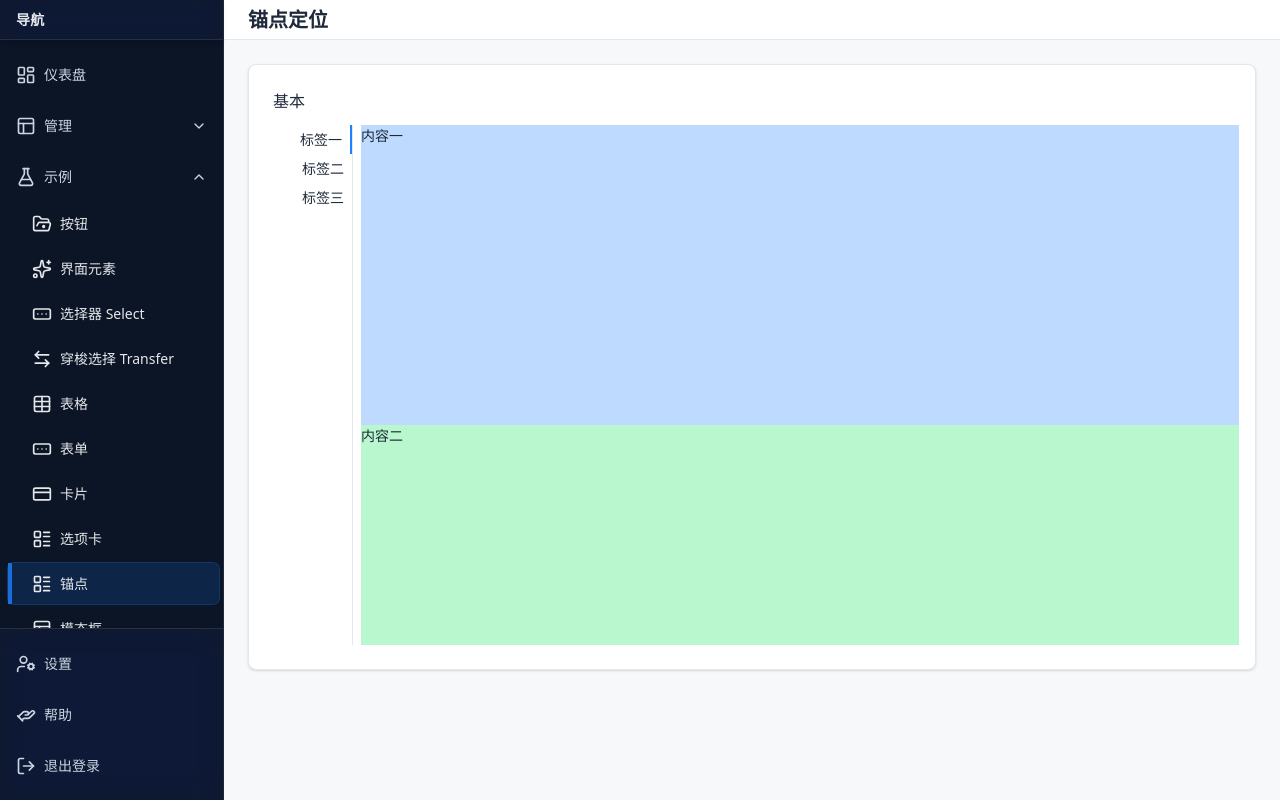
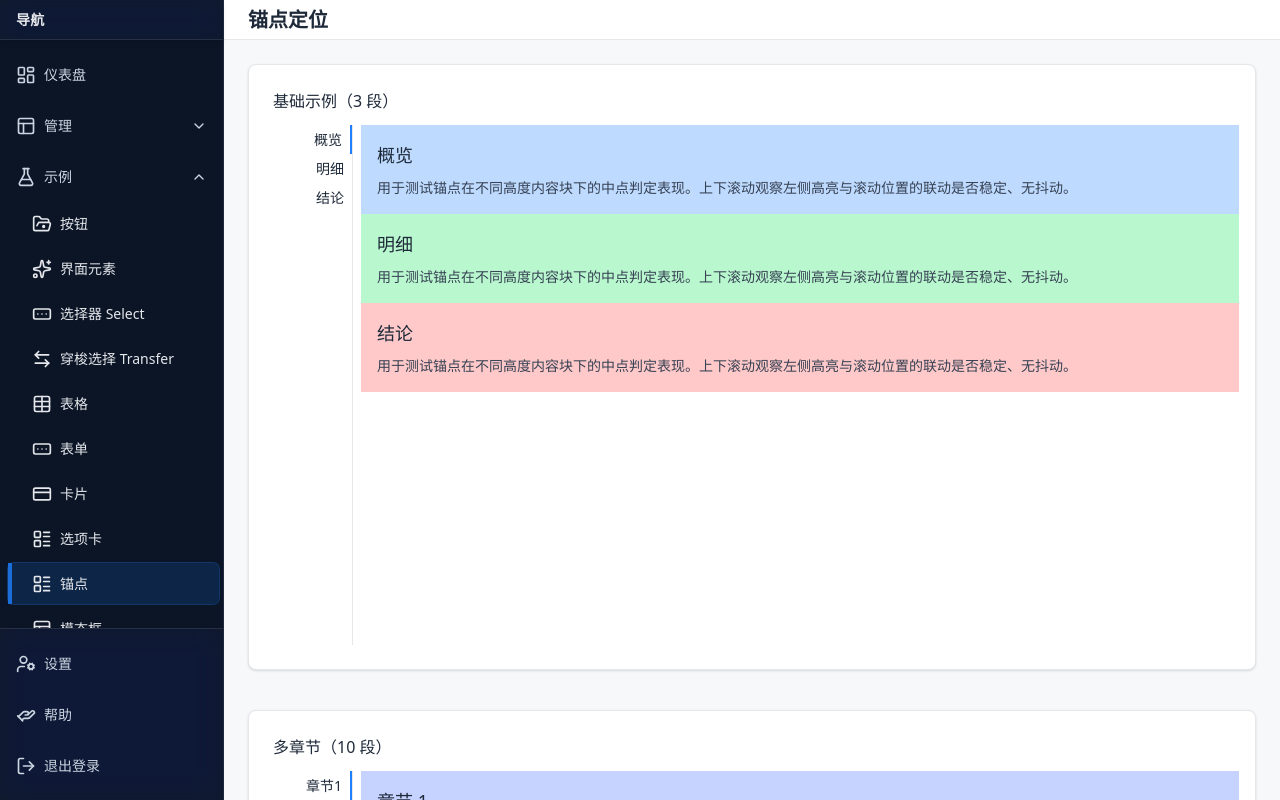
Before and after one commit to zhoumingxuan/sass-ui, a Next.js app: page /demo/anchor in a window 1280 px wide. Built offline with nearby package versions, Linux system fonts and the light colour scheme.

Commit message:
各类控件修改

```diff
--- a/src/app/demo/anchor/page.tsx
+++ b/src/app/demo/anchor/page.tsx
@@ -4,9 +4,52 @@ import Layout from '@/components/Layout';
 import Card from '@/components/Card';
 import Anchor from '@/components/Anchor';
 import { menuItems, footerItems } from '@/components/menuItems';
-import { useEffect, useRef } from 'react';
+
+function Block({
+  title,
+  minH,
+  bg,
+  text = '',
+}: {
+  title: string;
+  minH: number;
+  bg: string;
+  text?: string;
+}) {
+  return (
+    <div className={`${bg} min-h-[${minH}px] p-4`}>
+      <div className="text-lg font-medium mb-2">{title}</div>
+      <p className="text-gray-700">
+        {text ||
+          '用于测试锚点在不同高度内容块下的中点判定表现。上下滚动观察左侧高亮与滚动位置的联动是否稳定、无抖动。'}
+      </p>
+    </div>
+  );
+}
 
 export default function AnchorDemo() {
+  const itemsBasic = [
+    { key: 'a', label: '概览', content: <Block title="概览" minH={320} bg="bg-blue-200" /> },
+    { key: 'b', label: '明细', content: <Block title="明细" minH={720} bg="bg-green-200" /> },
+    { key: 'c', label: '结论', content: <Block title="结论" minH={420} bg="bg-red-200" /> },
+  ];
+
+  const itemsMany = Array.from({ length: 10 }).map((_, i) => {
+    const pool = ['bg-indigo-200', 'bg-emerald-200', 'bg-amber-200', 'bg-sky-200', 'bg-rose-200', 'bg-lime-200'];
+    const heights = [360, 520, 400, 640, 300, 560, 380, 600, 340, 480];
+    return {
+      key: `m-${i + 1}`,
+      label: `章节${i + 1}`,
+      content: <Block title={`章节 ${i + 1}`} minH={heights[i]} bg={pool[i % pool.length]} />,
+    };
+  });
+
+  const itemsExtreme = [
+    { key: 'x-1', label: '短块', content: <Block title="短块" minH={220} bg="bg-amber-200" /> },
+    { key: 'x-2', label: '超长块', content: <Block title="超长块" minH={1200} bg="bg-sky-200" /> },
+    { key: 'x-3', label: '短块', content: <Block title="短块" minH={240} bg="bg-emerald-200" /> },
+    { key: 'x-4', label: '较长块', content: <Block title="较长块" minH={800} bg="bg-rose-200" /> },
+  ];
 
   return (
     <Layout
@@ -15,19 +58,20 @@ export default function AnchorDemo() {
       header={<div className="text-xl font-semibold text-gray-800">锚点定位</div>}
     >
       <div className="space-y-10">
-        {/* 1. 基础 tabs（line） */}
         <Card>
-          <div className="text-base font-medium mb-3">基本</div>
-          <Anchor className='min-h-[520px] max-h-[520px] h-[520px]' items={[
-            { key: 'a', label: '标签一', content: <div className='bg-blue-200 min-h-[300px]'>内容一</div> },
-            { key: 'b', label: '标签二', content: <div className='bg-green-200 min-h-[700px]'>内容二</div> },
-            { key: 'c', label: '标签三', content: <div className='bg-red-200 min-h-[400px]'>内容三</div> },
-          ]}>
-
-          </Anchor>
+          <div className="text-base font-medium mb-3">基础示例（3 段）</div>
+          <Anchor className="min-h-[520px] max-h-[520px] h-[520px]" items={itemsBasic} />
         </Card>
 
+        <Card>
+          <div className="text-base font-medium mb-3">多章节（10 段）</div>
+          <Anchor className="min-h-[520px] max-h-[520px] h-[520px]" items={itemsMany} tailSpacer />
+        </Card>
 
+        <Card>
+          <div className="text-base font-medium mb-3">极端高度混排</div>
+          <Anchor className="min-h-[520px] max-h-[520px] h-[520px]" items={itemsExtreme} />
+        </Card>
       </div>
     </Layout>
   );
--- a/src/app/globals.css
+++ b/src/app/globals.css
@@ -223,3 +223,8 @@ html { scroll-behavior: smooth; }
 /* 更安静的横向滚动条 */
 .no-scrollbar::-webkit-scrollbar { display: none; }
 .no-scrollbar { -ms-overflow-style: none; scrollbar-width: none; }
+
+*
+{
+    overscroll-behavior:none;
+}
--- a/src/components/Anchor.tsx
+++ b/src/components/Anchor.tsx
@@ -1,6 +1,6 @@
 'use client';
 
-import React, { ReactNode, useState, useCallback,useRef, BaseSyntheticEvent } from 'react';
+import React, { ReactNode, useState, useCallback, useRef, BaseSyntheticEvent, useMemo } from 'react';
 
 type Key = string | number;
 
@@ -14,6 +14,7 @@ type AnchorItem = {
 type AnchorProps = {
   items: AnchorItem[];
   className?: string;
+  tailSpacer?: boolean;
   onChange?: (activeKey: Key) => void;
 };
 
@@ -21,48 +22,60 @@ function cx(...xs: Array<string | false | null | undefined>) {
   return xs.filter(Boolean).join(' ');
 }
 
-export default function Anchor({ items, className = '', onChange }: AnchorProps) {
-  const [active, setActive] = useState<{
-    activeKey?:Key,
-    activeIndex?:number
-  }>({
-    activeIndex:0
+export default function Anchor({ items, className = '', onChange,tailSpacer}: AnchorProps) {
+  const [active, setActive] = useState<{ activeKey?: Key; activeIndex?: number }>({
+    activeIndex: 0,
   });
 
-  const contentRef=useRef<HTMLDivElement>(null);
+  const contentRef = useRef<HTMLDivElement>(null);
+  const rafLock = useRef<number | null>(null);
 
   const handleSelect = useCallback(
     (key: Key) => (e: React.MouseEvent) => {
-      if(contentRef.current)
-      {
-         const el=contentRef.current.querySelector(`[role="item"][data-id="${key.toString()}"]`);
-         if(el)
-         {
-            el.scrollIntoView({
-              block:'start',
-              behavior:'auto',
-              inline:'nearest'
-            })
+      // 严格保留你的 scrollIntoView 常量与行为
+      if (contentRef.current) {
+        const el = contentRef.current.querySelector(
+          `[role="item"][data-id="${key.toString()}"]`
+        ) as HTMLElement | null;
+        if (el) {
+          const parent = el.parentElement;
+          if (parent) {
+            let offerset = 0;
+            for (const child of parent.children) {
+              if (child === el) {
+                break;
+              }
+              offerset+=child.clientHeight;
+            }
+            parent.scrollTo({top:offerset});
           }
         }
-
-      setActive({activeKey:key});
+      }
+      setActive((prev) => (prev.activeKey === key ? prev : { activeKey: key }));
       onChange?.(key);
     },
     [onChange]
   );
 
-  const handleScroll = useCallback((e: BaseSyntheticEvent) => {
+  const handleScroll = useCallback(
+    (e: BaseSyntheticEvent) => {
       const container = e.target as HTMLDivElement;
+      if (!container) return;
+
+      // rAF 轻量节流：不改变结果，只减少高频触发
+      if (rafLock.current) cancelAnimationFrame(rafLock.current);
+      rafLock.current = requestAnimationFrame(() => {
         const scrollTop = container.scrollTop;
-    const location = [];
+        const location: number[] = [];
         let offerset = 0;
+
+        // === 中点判定算法：与原实现保持一致 ===
         for (const child of container.children) {
           const middle_point_y = Math.trunc(offerset + child.clientHeight / 2);
           location.push(middle_point_y - scrollTop);
           offerset += child.clientHeight;
         }
-    //总共能够滚动的距离
+
         let activeIndex = -1;
         for (let i = 0; i < location.length; i++) {
           if (location[i] > 0) {
@@ -72,20 +85,33 @@ export default function Anchor({ items, className = '', onChange }: AnchorProps)
         }
 
         if (activeIndex !== -1) {
-      setActive({
-        activeIndex: activeIndex
-      });
-
+          setActive({ activeIndex });
           onChange?.(items[activeIndex].key);
         }
+      });
+    },
+    [items, onChange]
+  );
 
-  }, [onChange]);
+
+  const tailSpaceHeight = useMemo(() => {
+     if(items&&items.length>0&&contentRef.current&&tailSpacer)
+     {
+        const container=contentRef.current;
+        const last_item=container.children[container.children.length-2];
+        const space=container.clientHeight-last_item.clientHeight;
+        return space;
+     }
+
+     return 0;
+
+  }, [items,contentRef.current,tailSpacer]);
 
   return (
     <div className={cx(className, 'grid grid-cols-[auto_1fr]')}>
       <div className="min-w-20 bg-gray-200 pr-px relative select-none">
         <div className="w-full h-full bg-white">
-          {items.map((item,index) => {
+          {items.map((item, index) => {
             const isActive =
               (active?.activeKey != null && item.key === active.activeKey) ||
               (active?.activeIndex != null && index === active.activeIndex);
@@ -96,7 +122,7 @@ export default function Anchor({ items, className = '', onChange }: AnchorProps)
                   onMouseDown={handleSelect(item.key)}
                   className={cx(
                     'block w-full h-full pr-2 py-1 mr-2 text-right border-primary',
-                    isActive && '   border-r-2 mr-0'
+                    isActive && 'border-r-2 mr-0'
                   )}
                 >
                   {item.label}
@@ -106,16 +132,28 @@ export default function Anchor({ items, className = '', onChange }: AnchorProps)
           })}
         </div>
       </div>
-      <div ref={contentRef} className='overflow-y-auto overflow-x-hidden h-full max-w-full w-full nice-scrollbar ml-2' onScroll={e=>{
-        handleScroll(e);
-      }}>
-          {items.map((item,index)=>{
+
+      <div
+        ref={contentRef}
+        tabIndex={0}
+        className="overflow-y-auto overflow-x-hidden h-full max-w-full w-full nice-scrollbar ml-2 outline-none"
+        onScroll={handleScroll}
+      >
+        {items.map((item) => {
           return (
-              <div key={item.key} data-id={item.key} role='item' className='grid grid-cols-1 grid-rows-1 w-full max-w-full'>
+            <div
+              key={item.key}
+              data-id={item.key}
+              role="item"
+              className="grid grid-cols-1 grid-rows-1 w-full max-w-full"
+            >
               {item.content}
             </div>
-            )
+          );
         })}
+        <div className='w-full' style={{height:tailSpaceHeight}}>
+
+        </div>
       </div>
     </div>
   );
--- a/src/components/Menu.tsx
+++ b/src/components/Menu.tsx
@@ -2,7 +2,7 @@
 
 import Link from 'next/link';
 import { usePathname } from 'next/navigation';
-import { useEffect, useState, ReactNode } from 'react';
+import { useEffect, useState, ReactNode, useRef } from 'react';
 import { ChevronDown } from 'lucide-react';
 
 export type MenuItem = {
@@ -34,6 +34,7 @@ function Item({
   const active = item.href ? pathname.startsWith(item.href) : false;
   const shouldBeOpen: boolean = hasChildren && (active || isDescendantActive(item, pathname));
   const [open, setOpen] = useState<boolean>(shouldBeOpen);
+  const menuRef=useRef<HTMLDivElement>(null);
 
   // Keep parents expanded when current route matches a child
   useEffect(() => {
@@ -41,6 +42,18 @@ function Item({
       setOpen(shouldBeOpen);
     }
   }, [pathname, hasChildren, shouldBeOpen]);
+
+  useEffect(()=>{
+     if(menuRef.current&&item.href&&window.location.pathname===item.href)
+     {
+         menuRef.current.scrollIntoView({
+            block:'nearest',
+            inline:'nearest',
+            behavior:'smooth'
+         });
+     }
+  },[menuRef.current]);
+
   const depthHover = 'hover:bg-white/5';
   const depthText = depth > 0 ? 'text-nav-fg' : 'text-nav-fg-muted';
   // Tailwind-managed indentation per depth（8px 栅格，收敛到常规刻度）
@@ -54,7 +67,7 @@ function Item({
       : `${depthText} ${depthHover}`
   } ${indentClass}`;
   return (
-    <div className="w-full">
+    <div ref={menuRef} className="w-full">
       {hasChildren ? (
         <div
           className={`${containerClasses} cursor-pointer`}
@@ -72,6 +85,8 @@ function Item({
       ) : item.href ? (
         <Link
           href={item.href}
+          role='nav'
+          data-href={item.href}
           className={`${containerClasses} cursor-pointer`}
           title={collapsed && depth === 0 ? item.label : undefined}
           aria-current={active ? 'page' : undefined}
```
Lines whose indentation alone changed are shown as unchanged.
